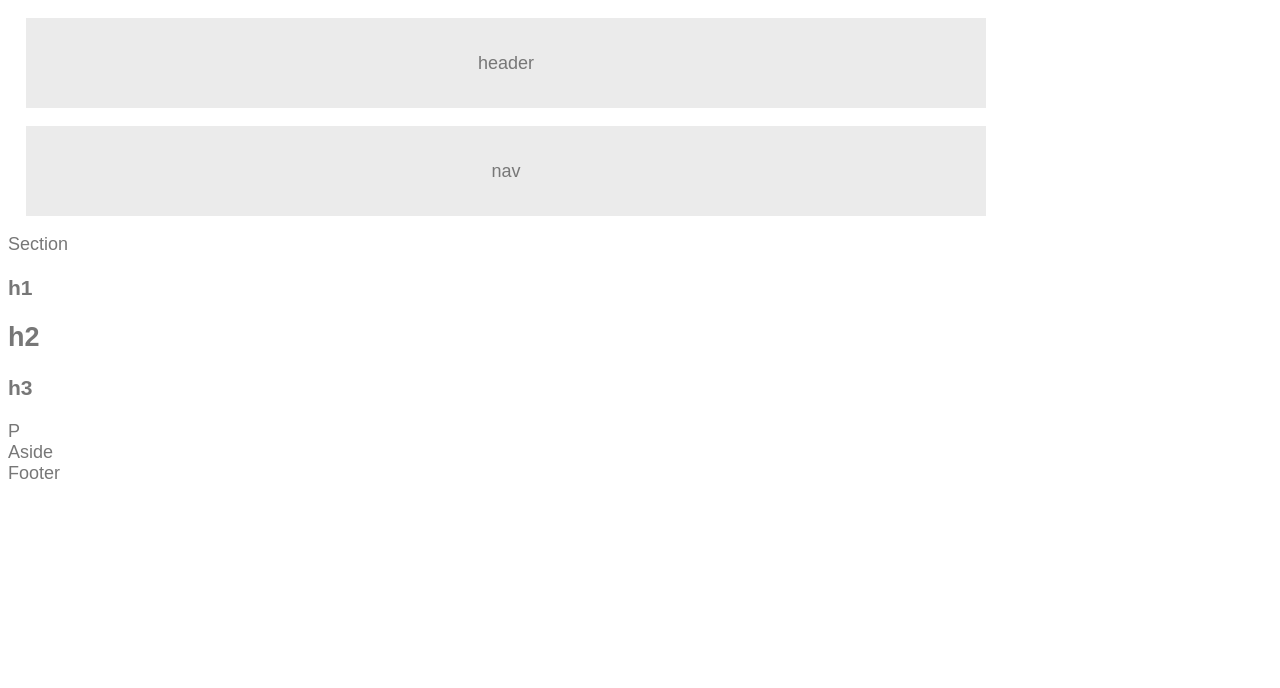
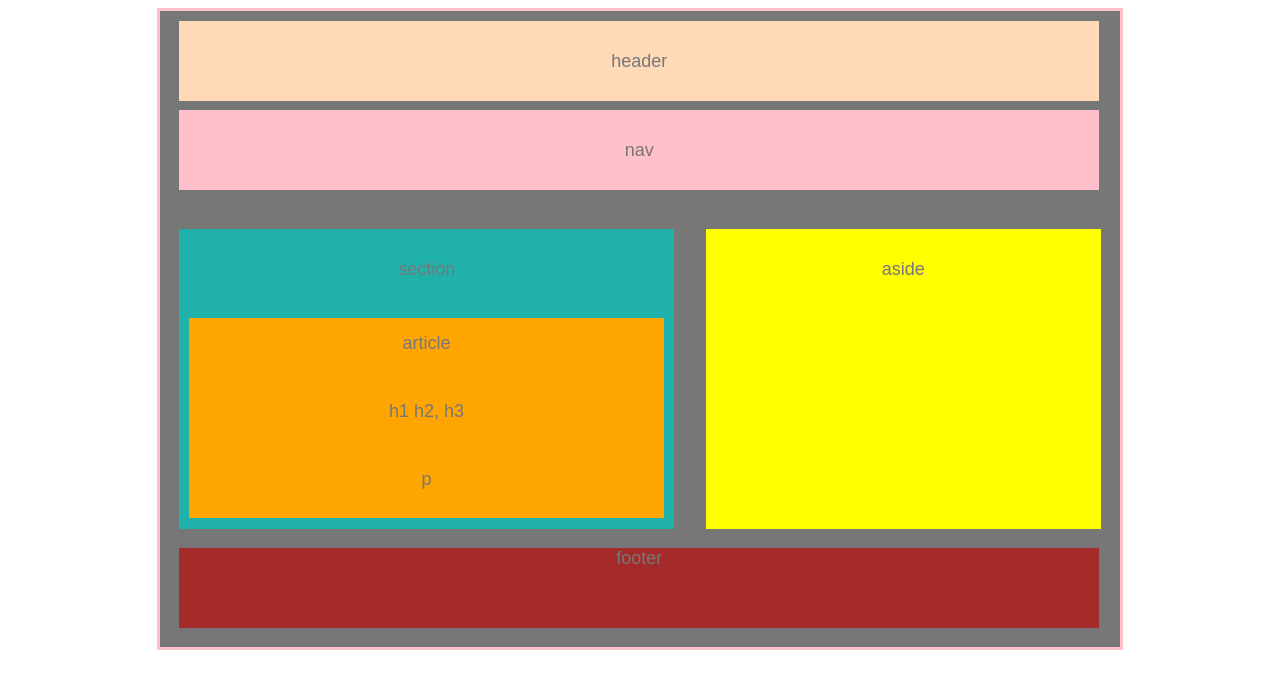
Before and after one commit to DanielJackson18/HW-Wireframe, a plain HTML site: page index.html in a window 1280 px wide. Drawn offline with Linux system fonts and the light colour scheme.

Commit message:
reformated code and removed unecessary div tags

```diff
--- a/index.html
+++ b/index.html
@@ -1,45 +1,31 @@
 <!DOCTYPE html>
 
-<html>
-    <head>
-
-        <link rel="stylesheet" href=" style.css" type="text/css">
-    </head>
-    <Body class="body">
-        <div class="wrapper">
-     <header>
-          header
-     </header>
+ <html>
+        <head>
+            <meta charset="UTF-8">
+            <link rel="stylesheet" href=" style.css" type="text/css">
+        </head>
 
 
-        </div>
+        <body>
+            <div id=container>
+                <header class="header">header</header>
+                <nav class="Navagation">nav </nav>
 
 
-    <div class="Navagation">
-         <nav>
-             nav
-         </nav>
-    </div>
+                 <section class="section">section
+                    <article class="article">article
+                         <p>h1 h2, h3</p>
+                         <p>p</p>
+                    </article>
+                 </section>
+
+                 <aside class="aside">aside</aside>
+                 <footer class="footer">footer</footer>
+            </div>
 
 
-    <section>Section
-        <article>
-            <h1>h1</h1>
-            <h2>h2</h2>
-            <h3>h3</h3>
-            <p1>P</p1>
-        </article>
-    </section>
-    <aside>
-        Aside
-    </aside>
-
-
-<footer>Footer</footer>
-
-
-
-    </Body>
+        </body>
 
 
 </html>
--- a/style.css
+++ b/style.css
@@ -1,33 +1,118 @@
-           .wrapper {
-
-           background: #ebebeb;
-           text-align: center;
-           font-family: Arial, Helvetica, sans-serif;
-           line-height: 5em;
-           width: 960px;
-           margin: 1em;
 
 
-           }
+
+
+
+
+
+            #container  {
+            font-family: Arial, Helvetica, sans-serif;
+            width: 960px;
+            max-width: 1100px;
+            min-width: 340px;
+            font-size: 18px;
+            color: #777;
+            background: #777;
+            text-align: center;
+            line-height: 20px;
+            margin: auto;
+            border-style: solid;
+            border-width: 3px;
+            border-color:pink;
+
+            }
+
+            .header {
+            height: 80px;
+            width: 920px;
+            background: peachpuff;
+            text-align: center;
+            line-height: 80px;
+            margin-top: 1%;
+            margin-right: 2%;
+            margin-bottom: 1%;
+            margin-left: 2%;
+
+            }
 
             .Navagation  {
-            display: block;
-            background: #ebebeb;
+            background:pink;
             text-align: center;
             font-family: Arial, Helvetica, sans-serif;
-            line-height: 5em;
-            width: 960px;
-            margin: 1em;
+            line-height: 80px;
+            width: 920px;
+            height: 80px;
+            margin-top: 1%;
+            margin-right: -2%;
+            margin-bottom: 2%;
+            margin-left: 2%;;
+
+            }
+
+
+            .section {
+
+                height: 300px;
+                width: 495px;
+                text-align: center;
+                line-height: 80px;
+                font-family: Arial, Helvetica, sans-serif;
+                background:lightseagreen;
+                float: left;
+                margin-top: 2%;
+                margin-bottom: 2%;
+                margin-left: 2%;
+                margin-right: 2%;
+            }
+
+
+                .article {
+
+                width: 475px;
+                height: 200px;
+                text-align: center;
+                line-height: 50px;
+                font-family: Arial, Helvetica, sans-serif;
+                background: orange;
+                float: left;
+                margin-top: 2%;
+                margin-bottom: 2%;
+                margin-left: 2%;
+                margin-right: 1%;
+                }
+
+
+
+
+            .aside {
+                height: 300px;
+                width: 395px;
+                text-align: center;
+                line-height: 80px;
+                float: right;
+                margin-top: 2%;
+                margin-bottom: 2%;
+                margin-left: 1%;
+                margin-right: 2%;
+                clear: right;
+                background: yellow;
 
 
             }
 
 
-            .body
-             {   font-family: Arial, Helvetica, sans-serif;
-            color: #777;
-            width: 960px;
-            font-size: 18px;
 
+            .footer  {
+
+                 height: 80px;
+                 width: 920px;
+                 background: brown;
+                 text-align: center;
+                 line-height: 20px;
+                 margin-top: 1%;
+                 margin-right: 2%;
+                 margin-bottom: 2%;
+                 margin-left: 2%;
+                 clear: both;
 
             }
```
